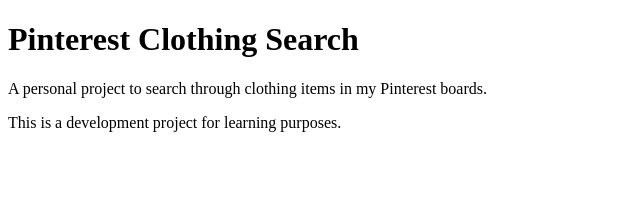
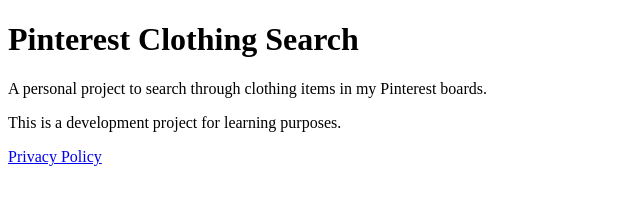
Before and after one commit to Moya505/OnBoard-Demo, a plain HTML site: page index.html in a window 1280 px wide. Shown: the whole page, without its empty margins (0-640 px from the left). Drawn offline with Linux system fonts and the light colour scheme.

Commit message:
Update index.html

```diff
--- a/index.html
+++ b/index.html
@@ -7,5 +7,9 @@
     <h1>Pinterest Clothing Search</h1>
     <p>A personal project to search through clothing items in my Pinterest boards.</p>
     <p>This is a development project for learning purposes.</p>
+
+    <nav>
+        <a href="privacy.html">Privacy Policy</a>
+    </nav>
 </body>
 </html>
```
